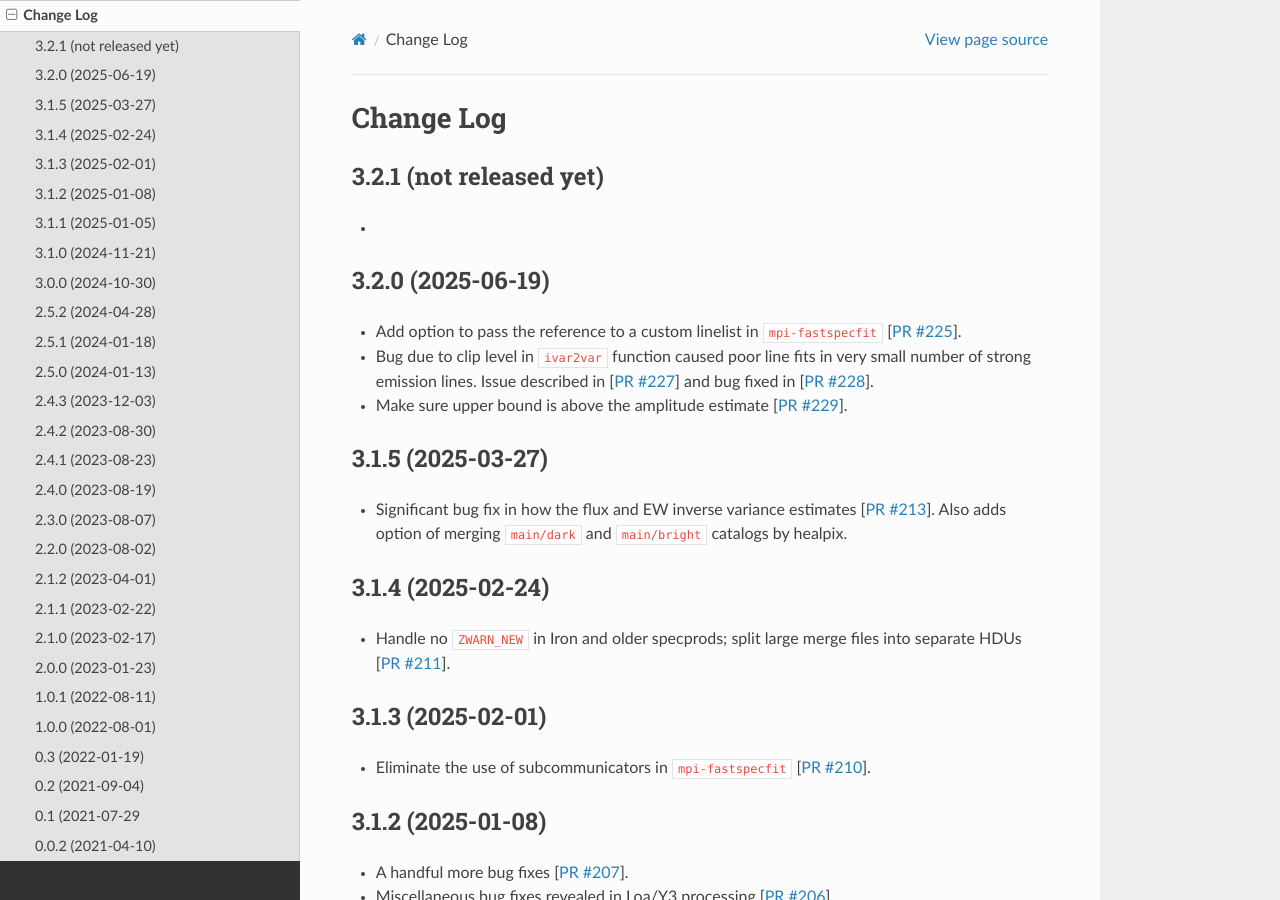
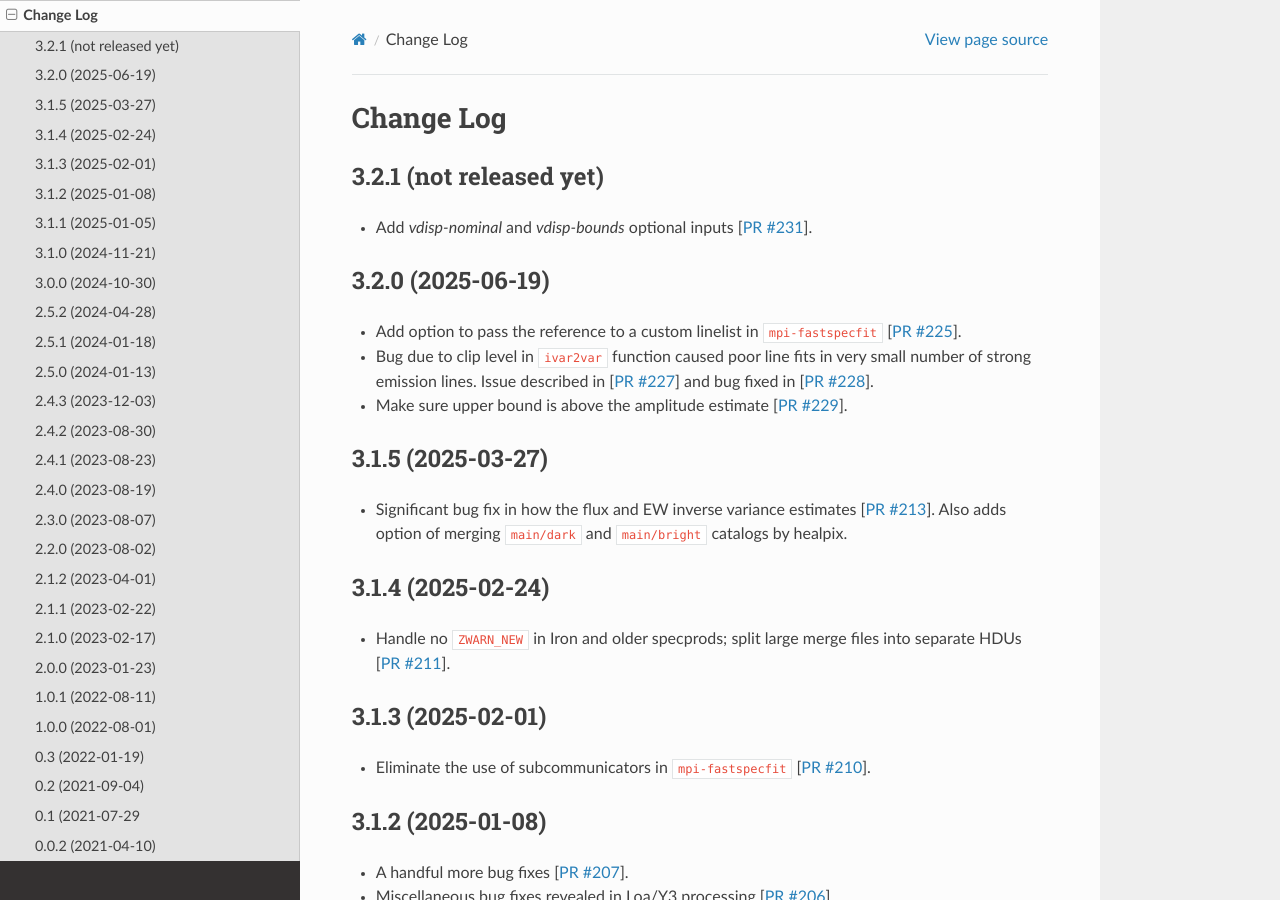
Before and after one commit to desihub/fastspecfit, a Sphinx documentation site: the page built from doc/changes.rst, in a window 1280 px wide and 900 px high. Built offline with Sphinx 7.4.7 and the Read the Docs theme 3.1.0, drawn with Linux system fonts in a browser that asks for light colours.

Commit message:
update change log

```diff
--- a/doc/changes.rst
+++ b/doc/changes.rst
@@ -5,7 +5,9 @@ Change Log
 3.2.1 (not released yet)
 ------------------------
 
-*
+* Add `vdisp-nominal` and `vdisp-bounds` optional inputs [`PR #231`_].
+
+.. _`PR #231`: https://github.com/desihub/fastspecfit/pull/231
 
 3.2.0 (2025-06-19)
 ------------------
```
